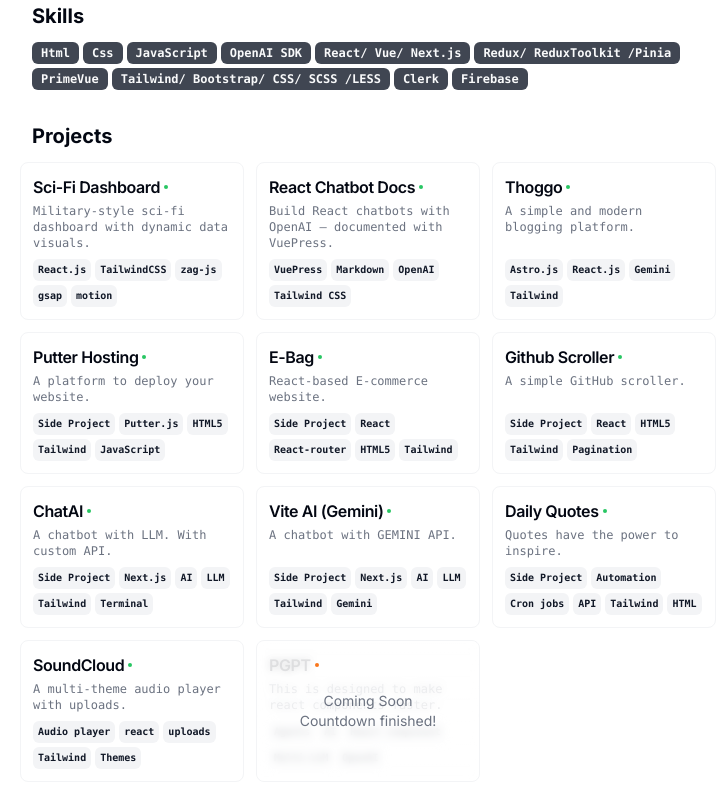
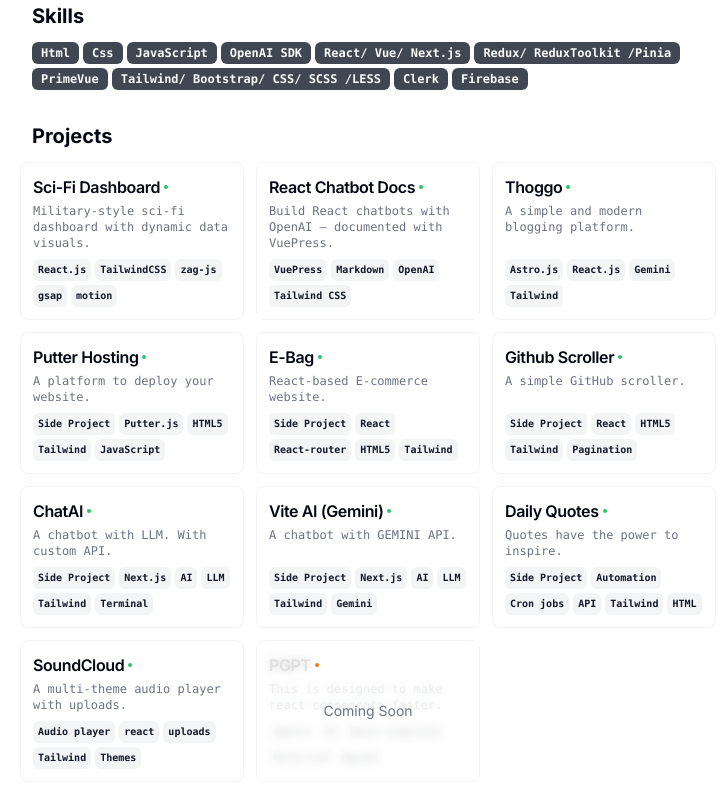
Before and after one commit to code-abdulrehman/Portfolio, a Next.js app: page / in a window 1280 px wide. Shown: the part 1220-2020 px from the top of the page, without its empty margins (272-1000 px from the left). Built offline with nearby package versions, Linux system fonts and the light colour scheme.

Commit message:
Update project-card.tsx

```diff
--- a/src/components/project-card.tsx
+++ b/src/components/project-card.tsx
@@ -50,7 +50,7 @@
 
         if (diff <= 0) {
           clearInterval(interval);
-          setCountdown("Countdown finished!");
+          setCountdown("");
           return;
         }
 
```
